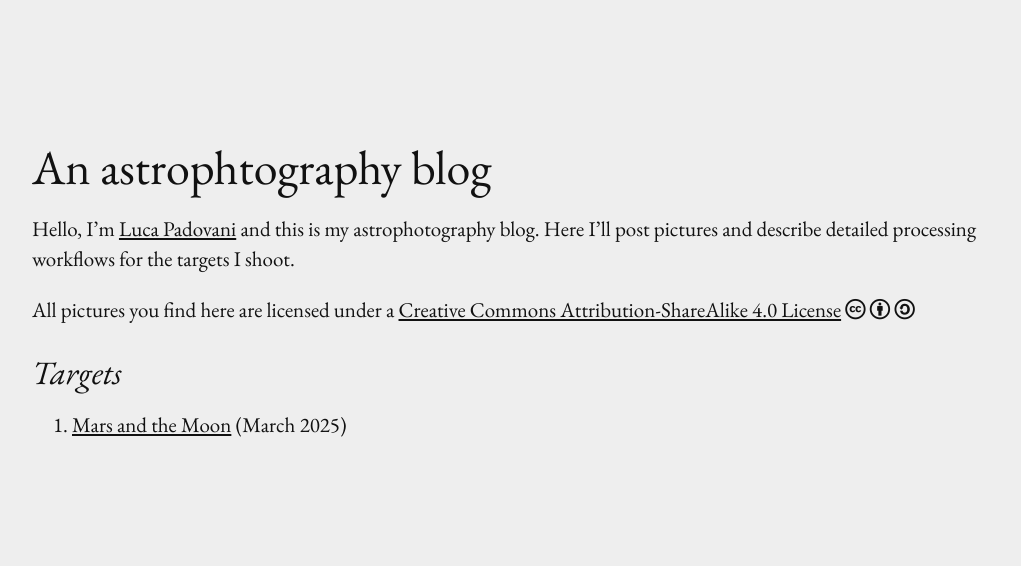
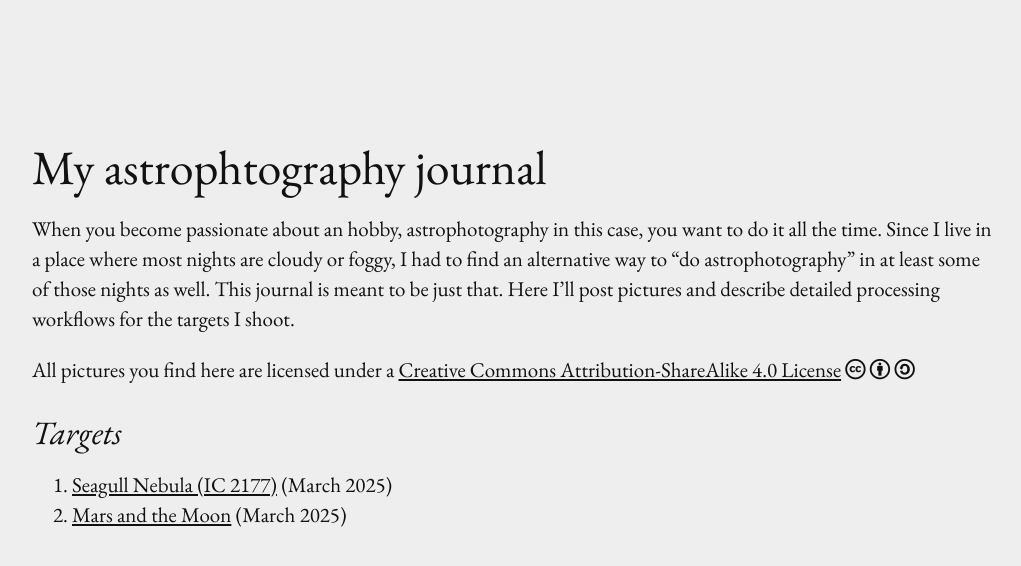
Before and after one commit to boystrange/astro, a Jekyll site: the page built from index.md, in a window 1280 px wide. Shown: the top 566 px of the page, without its empty margins (128-1149 px from the left). Built offline with Jekyll 4.4.1, drawn with Linux system fonts in a browser that asks for light colours; our own code applies the rules of GitHub Pages for plain Markdown files.

Commit message:
seagull nebula first draft

```diff
--- a/assets/css/style.scss
+++ b/assets/css/style.scss
@@ -18,9 +18,6 @@ body {
     color: #111;
     max-width: 960px;
     counter-reset: sidenote-counter;
-}
-
-article {
 }
 
 h1, h2, h3 {
@@ -99,7 +96,7 @@ img {
 p > .aside {
     float: right;
     clear: right;
-    width: 35%;
+    width: 40%;
     margin: 0rem 0rem 2rem 2rem;
     font-size: 1.1rem;
     line-height: 1.3;
--- a/index.md
+++ b/index.md
@@ -1,8 +1,11 @@
-# An astrophtography blog
+# My astrophtography journal
 
-Hello, I'm [Luca Padovani](https://boystrange.github.io) and this is my
-astrophotography blog. Here I'll post pictures and describe detailed processing
-workflows for the targets I shoot.
+When you become passionate about an hobby, astrophotography in this case, you
+want to do it all the time. Since I live in a place where most nights are cloudy
+or foggy, I had to find an alternative way to "do astrophotography" in at least
+some of those nights as well. This journal is meant to be just that. Here I'll
+post pictures and describe detailed processing workflows for the targets I
+shoot.
 
 All pictures you find here are licensed under a [Creative Commons
 Attribution-ShareAlike 4.0
@@ -12,4 +15,5 @@ License](https://creativecommons.org/licenses/by-sa/4.0/) <i class="fa-brands
 
 ## Targets
 
-1. [Mars and the Moon](moon-mars-2025/index.md) (March 2025)
+1. [Seagull Nebula (IC 2177)](seagull-nebula/index.md) (March 2025)
+2. [Mars and the Moon](moon-mars-2025/index.md) (March 2025)
```
Also changed, not shown: seagull-nebula/index.md (added, +116 -0 lines), 8 other files.
